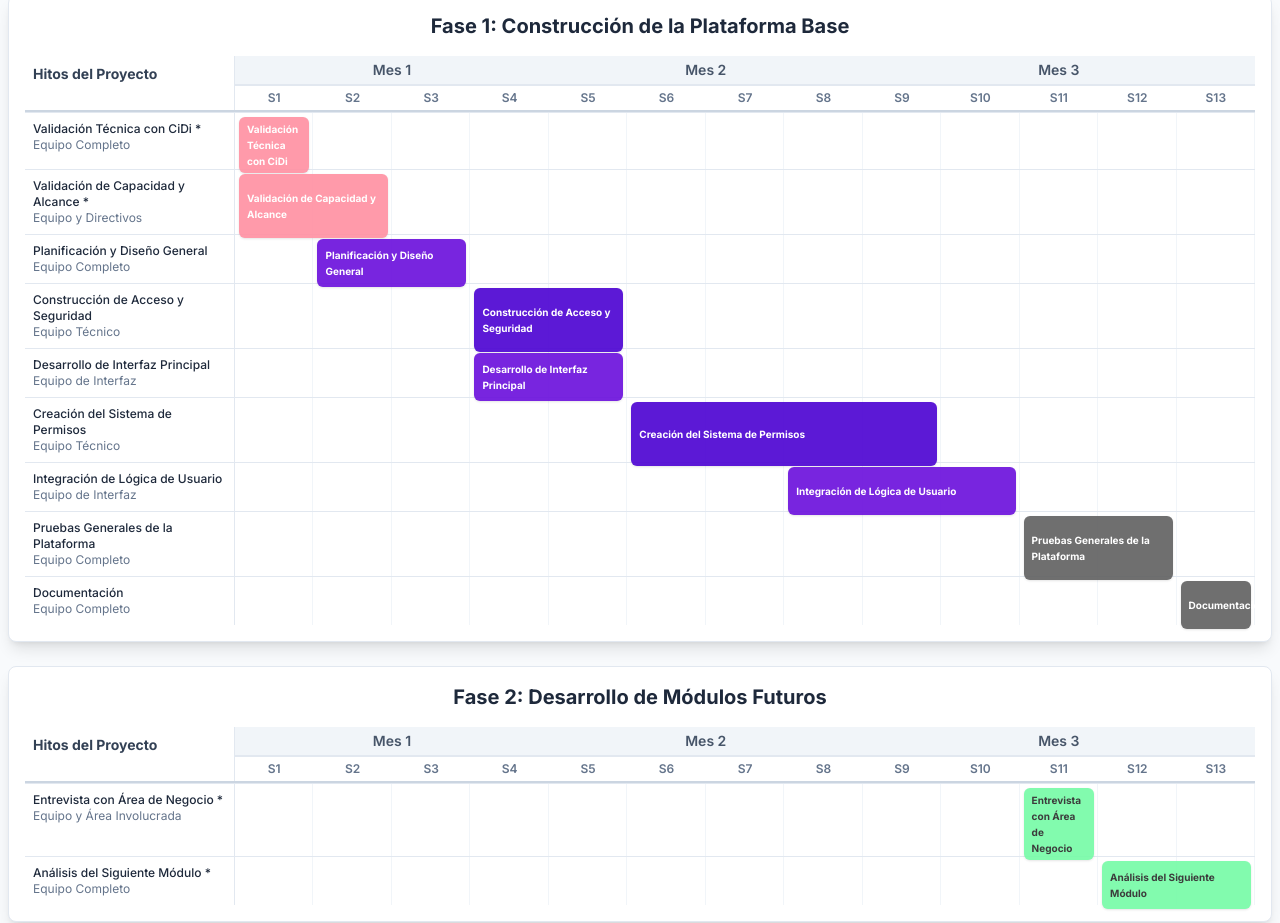
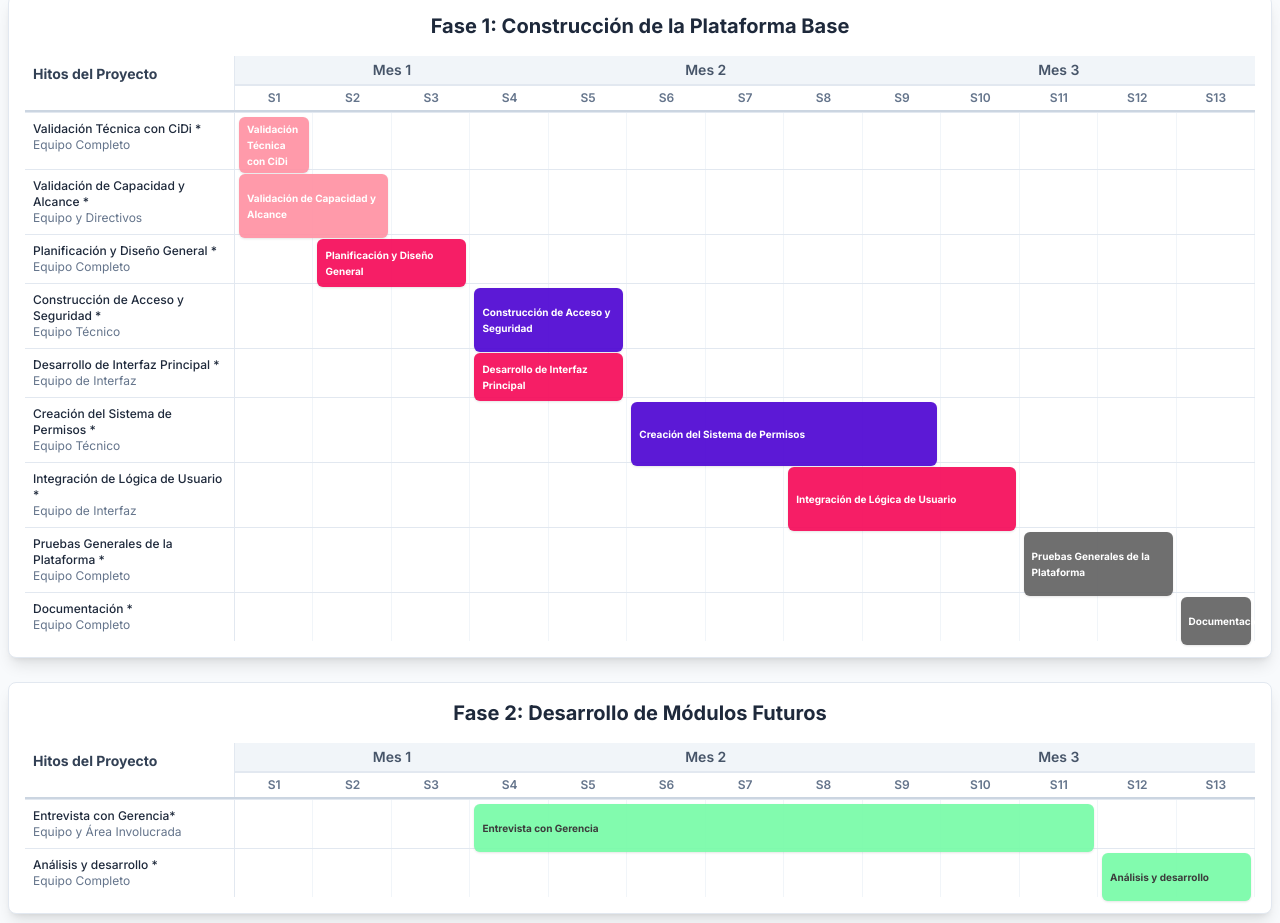
Before and after one commit to Alecapra96/ERSEP-ROADMAP, a plain HTML site: page index.html in a window 1280 px wide. Shown: the part 173-1096 px from the top of the page. Drawn offline with nearby package versions, Linux system fonts and the light colour scheme.

Commit message:
Update index.html

```diff
--- a/index.html
+++ b/index.html
@@ -73,7 +73,7 @@
         /* Voyansi 2024 Brand Colors - UPDATED */
         :root {
             --voyansi-purple-dark: #4b00d2;
-            --voyansi-purple-light: #6a0edc;
+            --voyansi-purple-light: #f50656;
             --voyansi-pink: #ff8fa1;
             --voyansi-green: #75fba6;
             --voyansi-gray: #606060;
@@ -143,18 +143,18 @@
              const platformTasks = [
                  { name: 'Validación Técnica con CiDi *', start: 1, end: 1, resource: 'Equipo Completo', color: 'bg-voyansi-pink' },
                  { name: 'Validación de Capacidad y Alcance *', start: 1, end: 2, resource: 'Equipo y Directivos', color: 'bg-voyansi-pink' },
-                { name: 'Planificación y Diseño General', start: 2, end: 3, resource: 'Equipo Completo', color: 'bg-voyansi-purple-light' },
-                { name: 'Construcción de Acceso y Seguridad', start: 4, end: 5, resource: 'Equipo Técnico', color: 'bg-voyansi-purple-dark' },
-                { name: 'Desarrollo de Interfaz Principal', start: 4, end: 5, resource: 'Equipo de Interfaz', color: 'bg-voyansi-purple-light' },
-                { name: 'Creación del Sistema de Permisos', start: 6, end: 9, resource: 'Equipo Técnico', color: 'bg-voyansi-purple-dark' },
-                { name: 'Integración de Lógica de Usuario', start: 8, end: 10, resource: 'Equipo de Interfaz', color: 'bg-voyansi-purple-light' },
-                { name: 'Pruebas Generales de la Plataforma', start: 11, end: 12, resource: 'Equipo Completo', color: 'bg-voyansi-gray' },
-                { name: 'Documentación', start: 13, end: 13, resource: 'Equipo Completo', color: 'bg-voyansi-gray' },
+                 { name: 'Planificación y Diseño General *', start: 2, end: 3, resource: 'Equipo Completo', color: 'bg-voyansi-purple-light' },
+                 { name: 'Construcción de Acceso y Seguridad *', start: 4, end: 5, resource: 'Equipo Técnico', color: 'bg-voyansi-purple-dark' },
+                 { name: 'Desarrollo de Interfaz Principal *', start: 4, end: 5, resource: 'Equipo de Interfaz', color: 'bg-voyansi-purple-light' },
+                 { name: 'Creación del Sistema de Permisos *', start: 6, end: 9, resource: 'Equipo Técnico', color: 'bg-voyansi-purple-dark' },
+                 { name: 'Integración de Lógica de Usuario *', start: 8, end: 10, resource: 'Equipo de Interfaz', color: 'bg-voyansi-purple-light' },
+                 { name: 'Pruebas Generales de la Plataforma *', start: 11, end: 12, resource: 'Equipo Completo', color: 'bg-voyansi-gray' },
+                 { name: 'Documentación *', start: 13, end: 13, resource: 'Equipo Completo', color: 'bg-voyansi-gray' },
              ];
 
             const moduleTasks = [
-                 { name: 'Entrevista con Área de Negocio *', start: 11, end: 11, resource: 'Equipo y Área Involucrada', color: 'bg-voyansi-green' },
-                 { name: 'Análisis del Siguiente Módulo *', start: 12, end: 13, resource: 'Equipo Completo', color: 'bg-voyansi-green', ongoing: true },
+                 { name: 'Entrevista con Gerencia*', start: 4, end: 11, resource: 'Equipo y Área Involucrada', color: 'bg-voyansi-green' },
+                 { name: 'Análisis y desarrollo *', start: 12, end: 13, resource: 'Equipo Completo', color: 'bg-voyansi-green', ongoing: true },
             ];
 
             // --- Generic Render Function ---
@@ -236,19 +236,19 @@
               const descriptions = [
                  { title: 'Validación Técnica con CiDi *', logro: 'Confirmar que podemos conectar con Ciudadano Digital para identificar a los usuarios automáticamente.', caso: 'Un agente de ERSEP ingresa a la nueva plataforma. El sistema, al conectarse con CiDi, ya sabe quién es y qué rol tiene, sin necesidad de un usuario y contraseña nuevos.', hasExtensionRisk: true, extensionNote: 'El plazo puede extenderse si la API de CiDi presenta demoras o no provee los datos esperados.' },
                  { title: 'Validación de Capacidad y Alcance *', logro: 'Definir y acordar con la dirección qué problemas resolverá la plataforma base y cuáles serán sus límites.', caso: 'Un directivo aprueba el plan, confirmando que la plataforma se enfocará primero en unificar el acceso y la gestión de permisos, dejando funcionalidades específicas de áreas para los módulos futuros.', hasExtensionRisk: true, extensionNote: 'El plazo puede extenderse si existen desacuerdos o se solicitan cambios significativos en el alcance durante las reuniones.' },
-                { title: 'Planificación y Diseño General', logro: 'Crear el "plano" de la plataforma, decidiendo cómo se organizarán los componentes y cómo se verá la interfaz.', caso: 'El equipo de desarrollo presenta un boceto de la pantalla principal, mostrando un "escritorio central" desde donde un usuario accederá a todos los sistemas (módulos) que le correspondan.' },
-                { title: 'Construcción de Acceso y Seguridad', logro: 'Desarrollar el portal de entrada a la plataforma, asegurando que solo usuarios autorizados puedan ingresar.', caso: 'Un agente intenta acceder a un área para la que no tiene permiso. El sistema le niega el acceso de forma segura, registrando el intento.' },
-                { title: 'Desarrollo de Interfaz Principal', logro: 'Construir el entorno visual principal que verán todos los usuarios al ingresar al sistema.', caso: 'Un gerente de área inicia sesión y ve una interfaz limpia y unificada, con su nombre, cargo y un menú claro para acceder a las herramientas que necesita.' },
-                { title: 'Creación del Sistema de Permisos', logro: 'Implementar el "cerebro" que decide qué puede ver y hacer cada usuario dentro de la plataforma.', caso: 'Un nuevo empleado del área de Compras ingresa por primera vez. El sistema, basado en su rol de CiDi, le asigna automáticamente permisos para "crear órdenes de compra" pero no para "aprobarlas".' },
-                { title: 'Integración de Lógica de Usuario', logro: 'Conectar la interfaz visual con el sistema de permisos, para que los menús y botones aparezcan o se oculten según el rol del usuario.', caso: 'Un agente de Mesa de Entradas ve en su menú la opción "Registrar Trámite", mientras que su jefe, en la misma plataforma, ve además la opción "Generar Reporte de Trámites".' },
-                { title: 'Pruebas Generales de la Plataforma', logro: 'Verificar de forma exhaustiva que toda la plataforma base funciona correctamente y es segura antes de su lanzamiento.', caso: 'Un equipo de pruebas simula ser distintos tipos de usuarios (agentes, gerentes, administradores) y realiza todas las acciones posibles para encontrar y corregir errores.' },
-                { title: 'Documentación', logro: 'Entregar los manuales técnicos y la documentación final para el mantenimiento y futuro desarrollo de la plataforma.', caso: 'El equipo de desarrollo entrega a ERSEP un conjunto completo de documentos que explican cómo funciona la plataforma, permitiendo su gestión a futuro.' },
-                { title: 'Entrevista con Área de Negocio *', logro: 'Realizar reuniones de relevamiento con los usuarios clave del área para entender sus necesidades y flujo de trabajo actual.', caso: 'El equipo se reúne con agentes de Compras para observar cómo realizan una solicitud hoy, identificando los puntos de dolor y las oportunidades de mejora.', hasExtensionRisk: true, extensionNote: 'El plazo puede extenderse si la disponibilidad de los usuarios clave es limitada.' },
-                { title: 'Análisis del Siguiente Módulo *', logro: 'Traducir las necesidades del negocio a requerimientos técnicos y funcionales para el nuevo módulo.', caso: 'Con la información de las entrevistas, el equipo documenta que el "Módulo de Compras" debe tener 3 botones principales, conectarse al sistema de presupuesto y generar alertas automáticas.', hasExtensionRisk: true, extensionNote: 'El plazo puede extenderse si los requerimientos del área son complejos o no están claramente definidos.' },
-                { title: 'Desarrollo del Módulo', logro: 'Construir la funcionalidad específica de un área para que se integre a la plataforma base ya existente.', caso: 'Una vez finalizado y aprobado el análisis, el equipo comienza a programar el "Módulo de Compras" para que aparezca en el escritorio central de los usuarios correspondientes.' },
+                 { title: 'Planificación y Diseño General *', logro: 'Crear el "plano" de la plataforma, decidiendo cómo se organizarán los componentes y cómo se verá la interfaz.', caso: 'El equipo de desarrollo presenta un boceto de la pantalla principal, mostrando un "escritorio central" desde donde un usuario accederá a todos los sistemas (módulos) que le correspondan.', hasExtensionRisk: true, extensionNote: 'El plazo puede extenderse si se requieren múltiples iteraciones de diseño o cambios en los requerimientos iniciales.' },
+                 { title: 'Construcción de Acceso y Seguridad *', logro: 'Desarrollar el portal de entrada a la plataforma, asegurando que solo usuarios autorizados puedan ingresar.', caso: 'Un agente intenta acceder a un área para la que no tiene permiso. El sistema le niega el acceso de forma segura, registrando el intento.', hasExtensionRisk: true, extensionNote: 'El plazo puede extenderse si se encuentran vulnerabilidades de seguridad que requieren correcciones adicionales.' },
+                 { title: 'Desarrollo de Interfaz Principal *', logro: 'Construir el entorno visual principal que verán todos los usuarios al ingresar al sistema.', caso: 'Un gerente de área inicia sesión y ve una interfaz limpia y unificada, con su nombre, cargo y un menú claro para acceder a las herramientas que necesita.', hasExtensionRisk: true, extensionNote: 'El plazo puede extenderse si se requieren ajustes en el diseño o problemas de compatibilidad con diferentes navegadores.' },
+                 { title: 'Creación del Sistema de Permisos *', logro: 'Implementar el "cerebro" que decide qué puede ver y hacer cada usuario dentro de la plataforma.', caso: 'Un nuevo empleado del área de Compras ingresa por primera vez. El sistema, basado en su rol de CiDi, le asigna automáticamente permisos para "crear órdenes de compra" pero no para "aprobarlas".', hasExtensionRisk: true, extensionNote: 'El plazo puede extenderse si la lógica de permisos es más compleja de lo esperado o se requieren reglas adicionales.' },
+                 { title: 'Integración de Lógica de Usuario *', logro: 'Conectar la interfaz visual con el sistema de permisos, para que los menús y botones aparezcan o se oculten según el rol del usuario.', caso: 'Un agente de Mesa de Entradas ve en su menú la opción "Registrar Trámite", mientras que su jefe, en la misma plataforma, ve además la opción "Generar Reporte de Trámites".', hasExtensionRisk: true, extensionNote: 'El plazo puede extenderse si se encuentran inconsistencias en la integración o se requieren ajustes en la lógica de presentación.' },
+                 { title: 'Pruebas Generales de la Plataforma *', logro: 'Verificar de forma exhaustiva que toda la plataforma base funciona correctamente y es segura antes de su lanzamiento.', caso: 'Un equipo de pruebas simula ser distintos tipos de usuarios (agentes, gerentes, administradores) y realiza todas las acciones posibles para encontrar y corregir errores.', hasExtensionRisk: true, extensionNote: 'El plazo puede extenderse si se encuentran errores críticos que requieren correcciones significativas.' },
+                 { title: 'Documentación *', logro: 'Entregar los manuales técnicos y la documentación final para el mantenimiento y futuro desarrollo de la plataforma.', caso: 'El equipo de desarrollo entrega a ERSEP un conjunto completo de documentos que explican cómo funciona la plataforma, permitiendo su gestión a futuro.', hasExtensionRisk: true, extensionNote: 'El plazo puede extenderse si se requieren revisiones adicionales o se necesita documentar funcionalidades no previstas inicialmente.' },
+                 { title: 'Entrevista con Gerencia*', logro: 'Realizar reuniones de relevamiento con los usuarios clave del área para entender sus necesidades y flujo de trabajo actual.', caso: 'El equipo se reúne con agentes de Compras para observar cómo realizan una solicitud hoy, identificando los puntos de dolor y las oportunidades de mejora.', hasExtensionRisk: true, extensionNote: 'El plazo puede extenderse si la disponibilidad de los usuarios clave es limitada.' },
+                 { title: 'Análisis y desarrollo *', logro: 'Traducir las necesidades del negocio a requerimientos técnicos y funcionales para el nuevo módulo.', caso: 'Con la información de las entrevistas, el equipo documenta que el "Módulo de Compras" debe tener 3 botones principales, conectarse al sistema de presupuesto y generar alertas automáticas.', hasExtensionRisk: true, extensionNote: 'El plazo puede extenderse si los requerimientos del área son complejos o no están claramente definidos.' },
+                 { title: 'Desarrollo del Módulo *', logro: 'Construir la funcionalidad específica de un área para que se integre a la plataforma base ya existente.', caso: 'Una vez finalizado y aprobado el análisis, el equipo comienza a programar el "Módulo de Compras" para que aparezca en el escritorio central de los usuarios correspondientes.', hasExtensionRisk: true, extensionNote: 'El plazo puede extenderse si se encuentran desafíos técnicos inesperados o se requieren integraciones adicionales.' },
              ];
 
-            const allTasksForDesc = [...platformTasks, ...moduleTasks, {name: 'Desarrollo del Módulo', start: 14, end: 14, color: 'bg-voyansi-green'}];
+                         const allTasksForDesc = [...platformTasks, ...moduleTasks, {name: 'Desarrollo del Módulo *', start: 14, end: 14, color: 'bg-voyansi-green'}];
 
 
             // --- Render Milestone Descriptions ---
```
Lines whose indentation alone changed are shown as unchanged.
